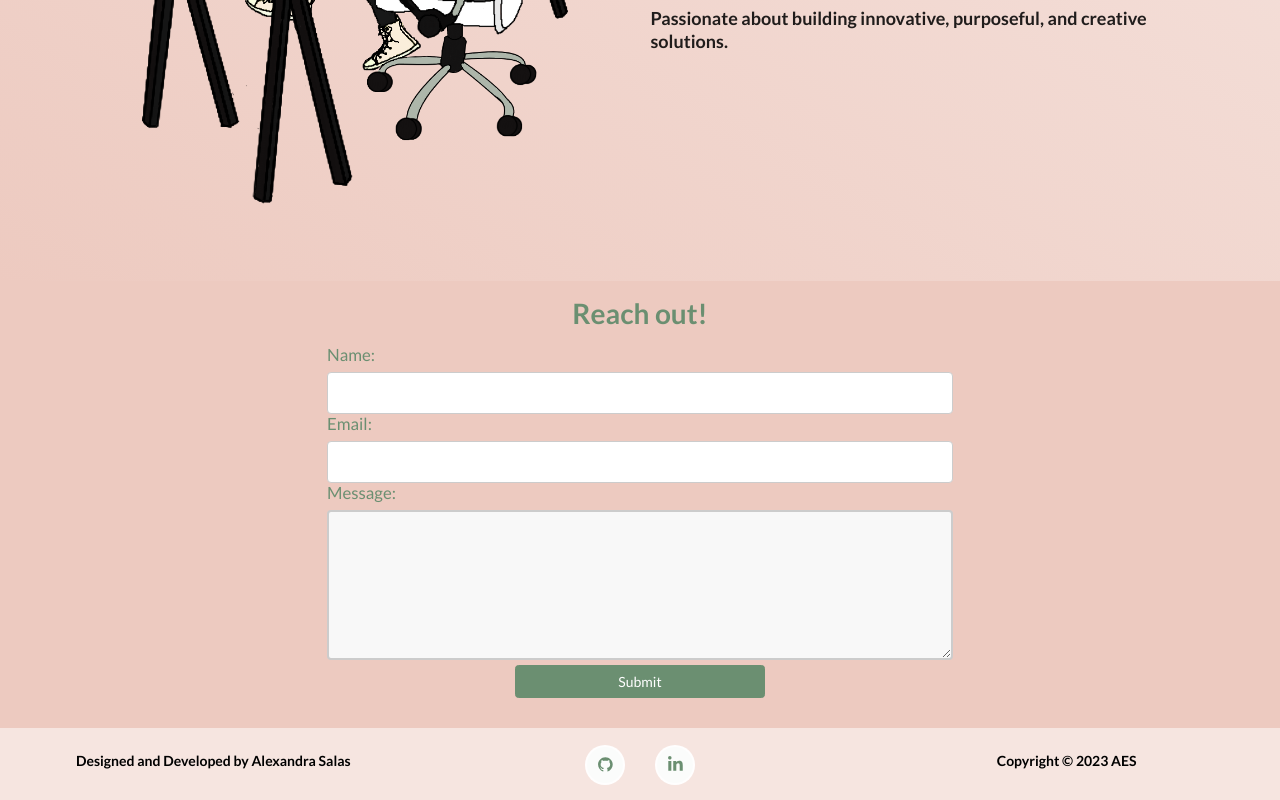
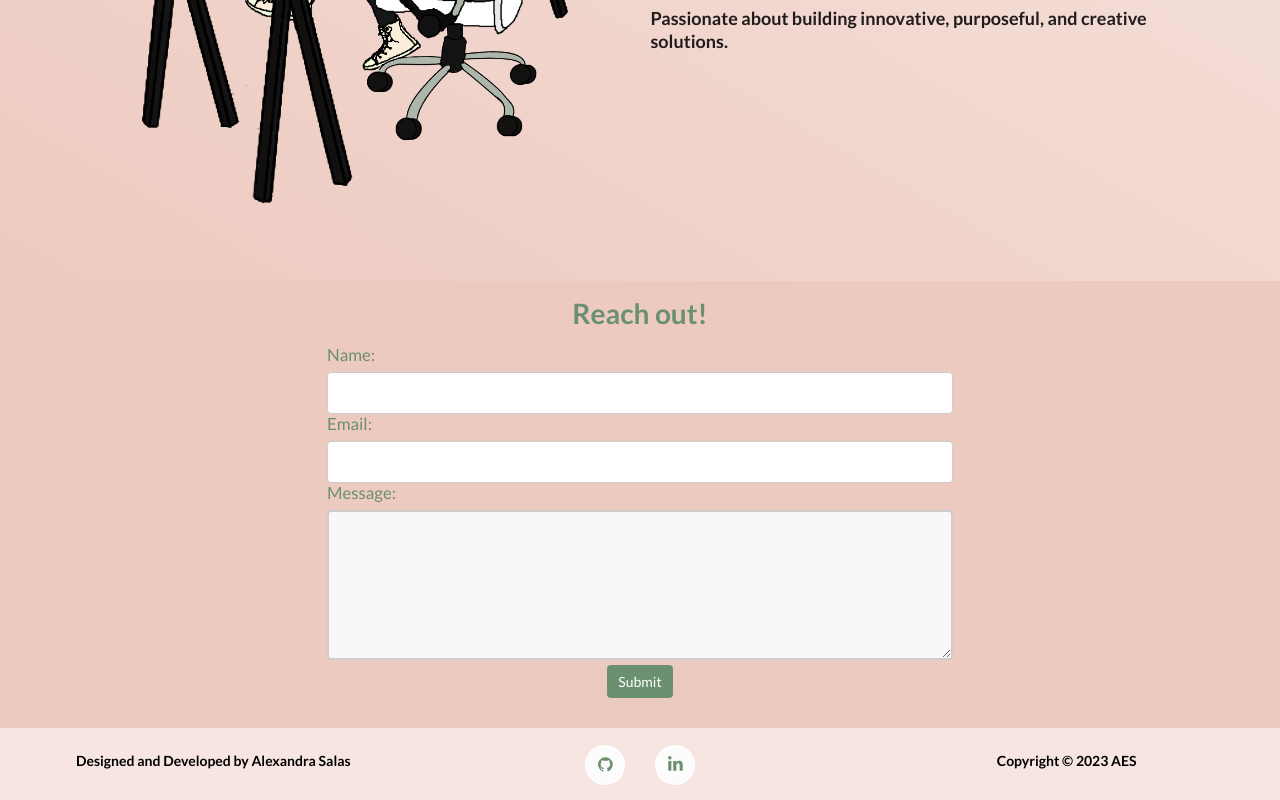
Before and after one commit to aesalas/SalasPortfolio, a React (Create React App) app: page / in a window 1280 px wide. Shown: the part 451-1251 px from the top of the page. Built offline with nearby package versions, Linux system fonts and the light colour scheme.

Commit message:
fixing conact button

```diff
--- a/src/components/ContactForm.js
+++ b/src/components/ContactForm.js
@@ -112,16 +112,13 @@ const Form = () => {
                         value={formData.message} onChange={handleChange} />
                     {errors.message && <p>{errors.message}</p>}
                 </div>
-                <Row style={{ justifyContent: "center", position: "relative" }}>
-                  <Button
-                    variant="primary"
-                    target="_blank"
-                    style={{ maxWidth: "250px" }}
-                    type="submit"
-                    className="submit-btn">
-                            Submit
-                  </Button>
-                </Row>
+                <div className="submit-btn">
+                    <Button
+                        variant="primary"
+                        target="_blank"
+                        style={{ maxWidth: "250px" }}
+                    >Submit</Button>
+              </div>
 
             </form>
 
```
